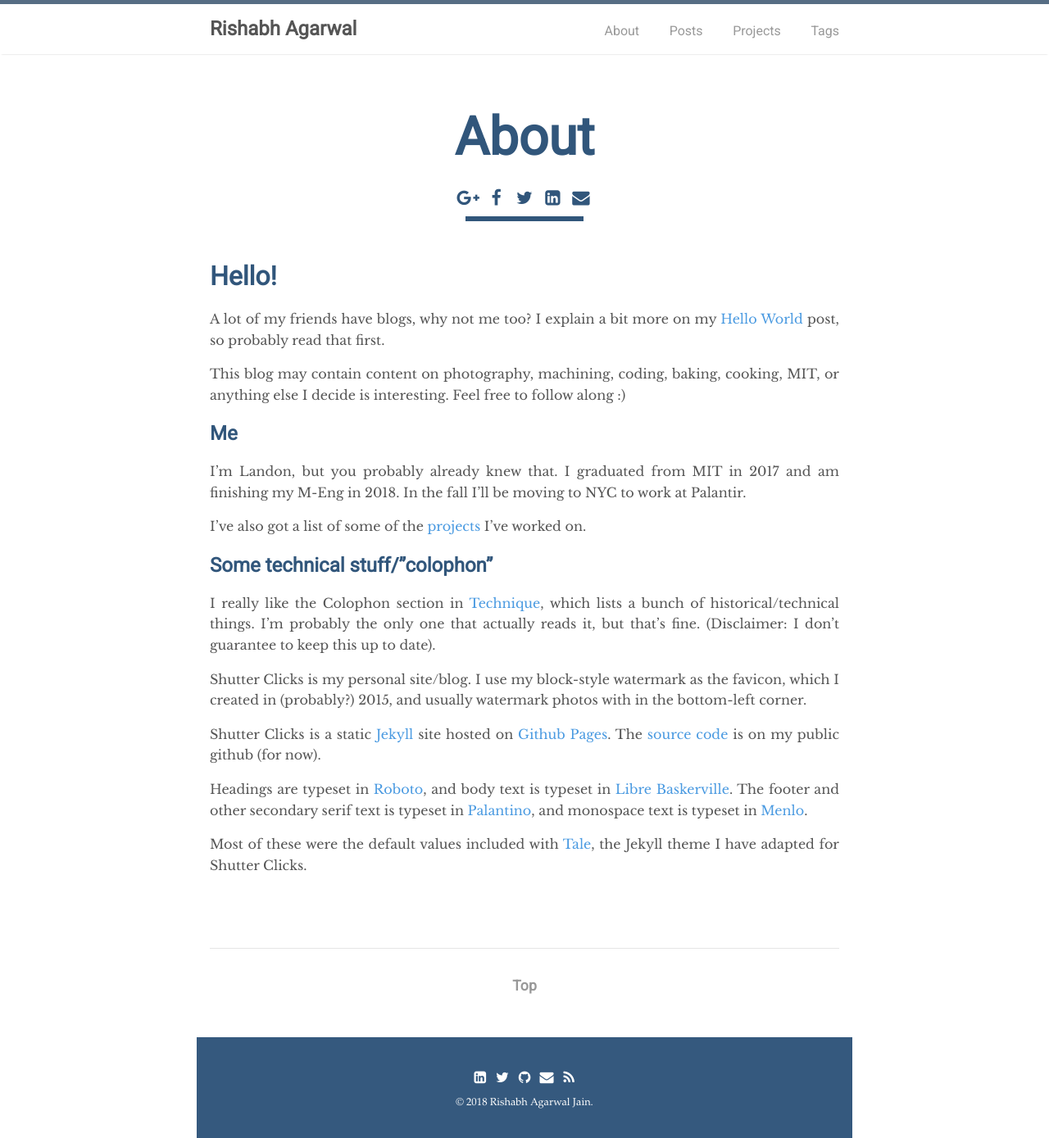
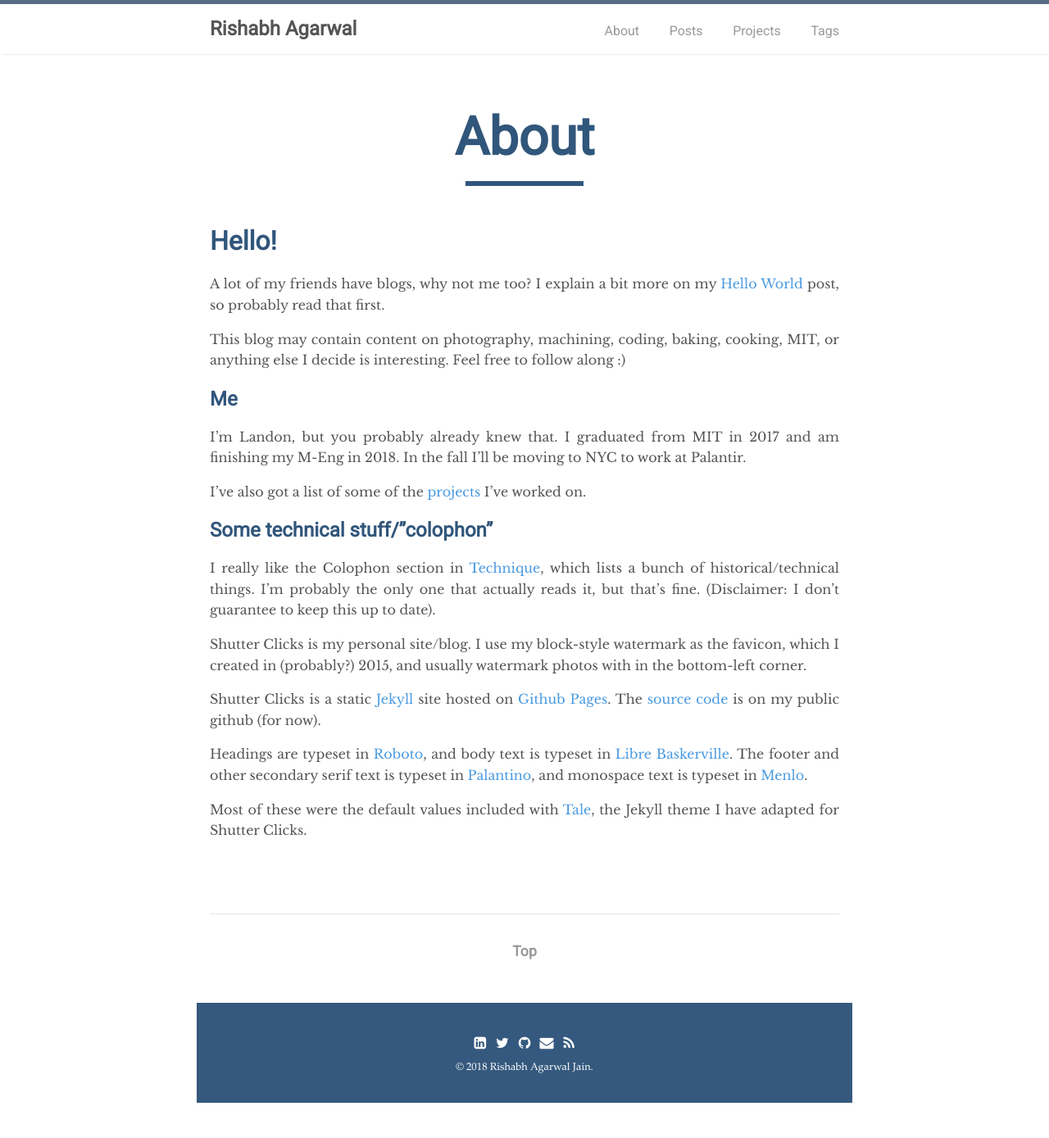
Before and after one commit to rishabmps/rishabmps.github.io, a Jekyll site: the page built from static/about.md, in a window 1280 px wide. Shown: the whole page at 82% size. Built offline with Jekyll 4.4.1, drawn with Linux system fonts in a browser that asks for light colours; after the commit the page ends 1346 px from its top, so only the background shows below that.

Commit message:
Separated share html from post and removed it from non share pages

```diff
--- a/_layouts/post.html
+++ b/_layouts/post.html
@@ -8,25 +8,10 @@ layout: default
     {% endif %}
   </div>
   <h1 class="post-title">{{ page.title }}</h1>
-  <ul style="text-align: center;margin-bottom: 0px; padding: 0px;">
-
-      <li style="list-style: none;display: inline-block;"><i class="fa fa-google-plus fa-stack fa-lg" style="color: #31567b; width: 1.4em;"></i></li>
-      <li style="list-style: none; display: inline-block;"><i class="fa fa-facebook fa-stack fa-lg" style="color: #31567b; width: 1.4em;"></i></li>
-      <li style="list-style: none;display: inline-block;"><i class="fa fa-twitter fa-stack fa-lg" style="color: #31567b; width: 1.4em;"></i></li>
-      <li style="list-style: none;display: inline-block;"><i class="fa fa fa-linkedin-square fa-stack fa-lg" style="color: #31567b; width: 1.4em;"></i></li>
-      <li style="list-style: none;display: inline-block;"><i class="fa fa fa-envelope fa-stack fa-lg" style="color: #31567b; width: 1.4em;"></i></li>
-    </ul>
+  {% if page.share %}
+    {% include share.html %}
+  {% endif %}
   <div class="post-line" style="width: 9rem;"></div>
-
-  <!-- <aside class="social-share">
-    <h2>Share this:</h2>
-    <ul>
-      <li class="twitter"><a href="https://twitter.com/intent/tweet?url={{ site.url }}{{ page.url }}&text={% if page.description %}{{ page.description | url_escape }}{% else %}{{ page.title | url_escape }}{% endif %}{% if site.twitter %}&via={{ site.twitter }}{% endif %}" title="Share on Twitter">Twitter</a></li>
-      <li class="facebook"><a href="https://www.facebook.com/sharer/sharer.php?u={{ site.url }}{{ page.url }}{% if page.description %}&t={{ page.description | url_escape }}{% else %}{{ page.title | url_escape }}{% endif %}" title="Share on Facebook">Facebook</a></li>
-      <li class="googleplus"><a href="https://plus.google.com/share?url={{ site.url }}{{ page.url }}" title="Share on Google Plus">Google+</a></li>
-    </ul>
-  </aside> -->
-
 
 
   {% if page.tags %}
@@ -41,20 +26,17 @@ layout: default
     </div>
     <br>
   {% endif %}
+
   {{ content }}
 </div>
-
 {% if page.tags %}
-
   <hr style="background-color: #829ec0;display: block;height: 2px;/* border: 0; */border-top: 1px solid;margin: 1em 0;padding: 0;">
-
   <div class="tags tags_bottom">
     <strong>Tags:</strong>
     {% for tag in page.tags %}
       <a href="{{ site.baseurl }}/tags#{{ tag }}" class="tag">&#35;{{ tag }}</a>
     {% endfor %}
   </div>
-
   <hr style="background-color: #829ec0;display: block;height: 2px;border: 0;border-top: 1px solid;margin: 1em 0;padding: 0;"  >
 {% endif %}
 <br>
@@ -63,7 +45,6 @@ layout: default
 {% if page.comments %}
   {% include disqus_comments.html %}
 {% endif %}
-
 {% if page.math %}
   <script type="text/javascript" src="https://cdnjs.cloudflare.com/ajax/libs/mathjax/2.7.1/MathJax.js?config=TeX-AMS-MML_HTMLorMML">
   </script>
```
Also changed, not shown: _includes/share.html (+19 -2 lines), _posts/2018-06-18-seattle-trip.md (+1 -0 lines). Lines whose indentation alone changed are shown as unchanged.
